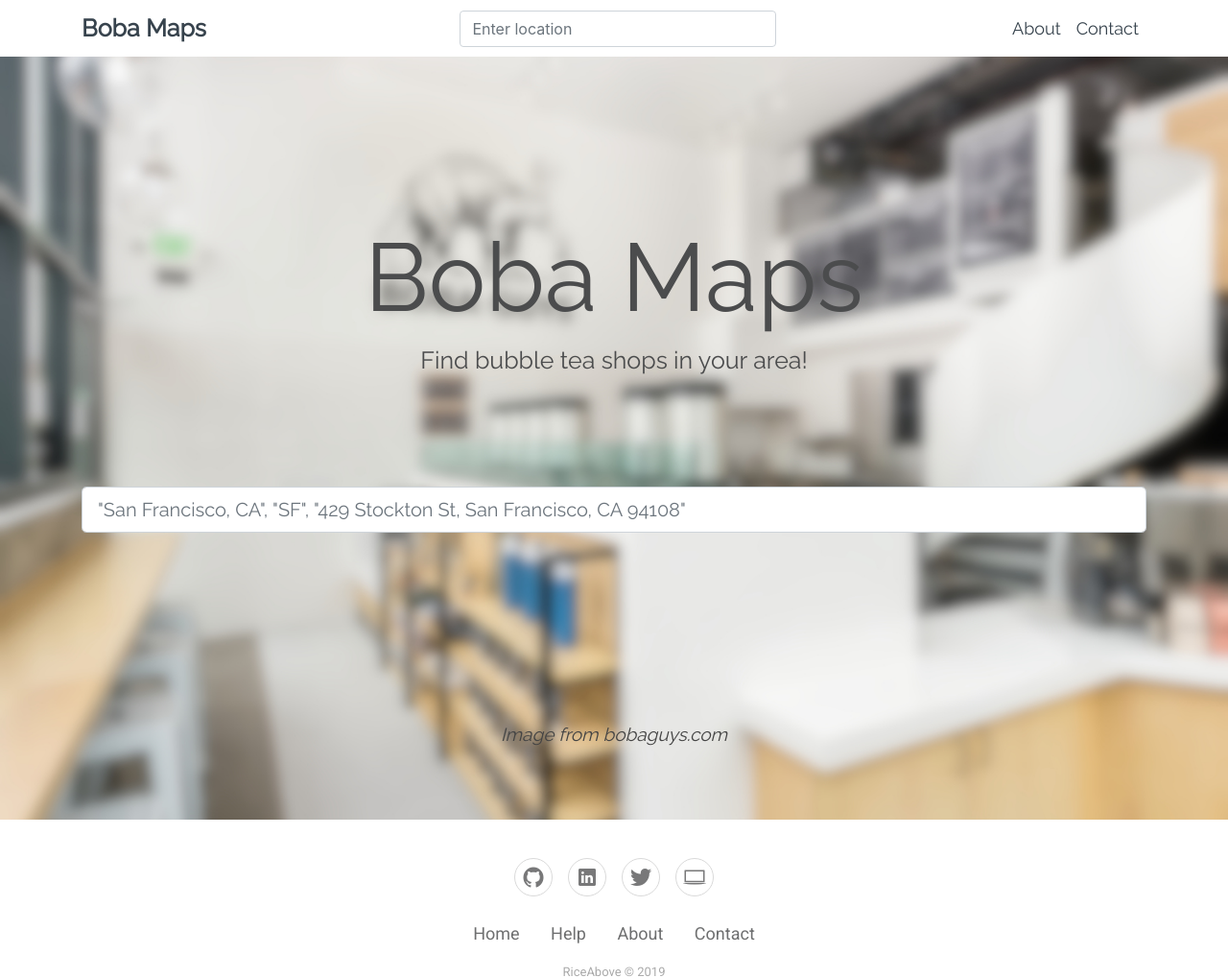
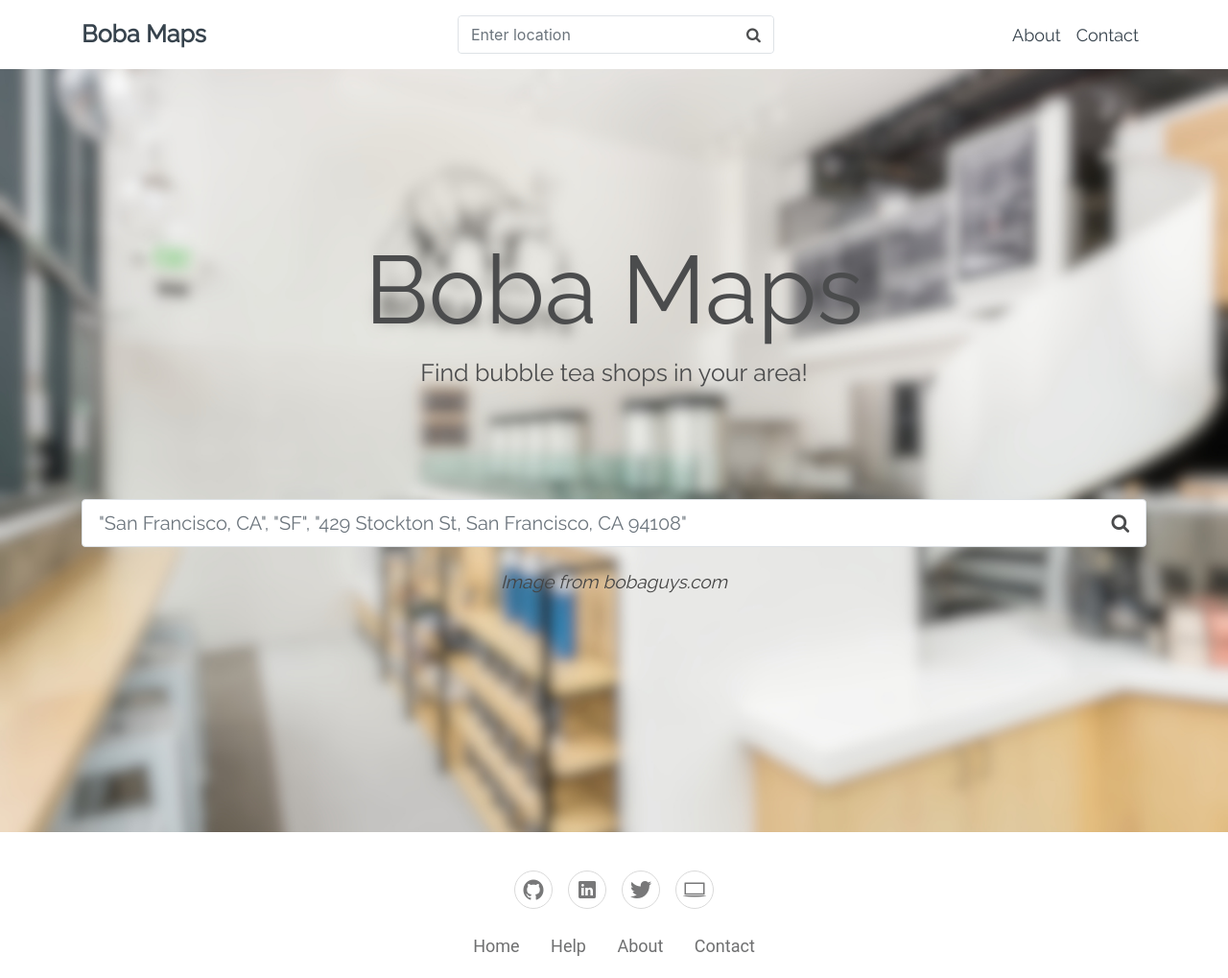
Before and after one commit to gicocarlo/Boba-Maps, a Django app: page / in a window 1280 px wide. Shown: the top 1019 px of the page at 96% size. Run offline with Django 3.2, Linux system fonts and the light colour scheme; some libraries are stand-ins or nearby versions.

Commit message:
added search button

```diff
--- a/src/shops/views.py
+++ b/src/shops/views.py
@@ -62,6 +62,8 @@ def boba_shops():
     return boba_list
 
 def shops_view(request):
+    # if request.method == 'GET':
+
     boba_list = boba_shops()
     boba_dict = {'boba_list': boba_list}
     return render(request, 'shops.html', boba_dict)
--- a/src/templates/bootstrap_head.html
+++ b/src/templates/bootstrap_head.html
@@ -1,7 +1,7 @@
 <meta name="viewport" content="width=device-width, initial-scale=1.0, shrink-to-fit=no">
 <link rel="stylesheet" href="https://cdnjs.cloudflare.com/ajax/libs/twitter-bootstrap/4.3.1/css/bootstrap.min.css">
 <link rel="stylesheet" href="https://cdnjs.cloudflare.com/ajax/libs/ionicons/2.0.1/css/ionicons.min.css">
-<link rel="stylesheet" href="https://fonts.googleapis.com/css?family=Roboto">
+<link rel="stylesheet" href="https://cdnjs.cloudflare.com/ajax/libs/font-awesome/4.7.0/css/font-awesome.min.css">
 <link rel="stylesheet" href="https://fonts.googleapis.com/css?family=Raleway">
 {% load static %}
 <link rel="stylesheet" href="{% static 'css/styles.min.css' %}">
--- a/src/templates/foot.html
+++ b/src/templates/foot.html
@@ -2,7 +2,7 @@
     <footer style="font-family: Roboto, sans-serif;">
         <div class="social"><a href="https://github.com/RiceAbove" target="_blank"><i class="icon ion-social-github"></i></a><a href="https://www.linkedin.com/in/gico/" target="_blank"><i class="icon ion-social-linkedin"></i></a><a href="https://twitter.com/RiceAbove" target="_blank"><i class="icon ion-social-twitter"></i></a><a href="https://gicocarlo.me/" target="_blank"><i class="icon ion-laptop"></i></a></div>
         <ul class="list-inline">
-            <li class="list-inline-item"><a href="../">Home</a></li>
+            <li class="list-inline-item"><a href="/">Home</a></li>
             <li class="list-inline-item"><a href="#">Help</a></li>
             <li class="list-inline-item"><a href="/about">About</a></li>
             <li class="list-inline-item"><a href="#">Contact</a></li>
--- a/src/templates/home.html
+++ b/src/templates/home.html
@@ -11,10 +11,11 @@
             </div>
             <div class="container">
                 <form>
-                      <div class="form-group"><input class="form-control form-control-lg" type="text" style="font-family: Raleway, sans-serif;" placeholder="&quot;San Francisco, CA&quot;, &quot;SF&quot;, &quot;429 Stockton St, San Francisco, CA 94108&quot;"></div>
+                    <div class="form-group bg-white border rounded d-flex" style="background-color: #f0f0f0;"><input class="border-white form-control form-control-lg" type="text" style="font-family: Raleway, sans-serif;" placeholder="&quot;San Francisco, CA&quot;, &quot;SF&quot;, &quot;429 Stockton St, San Francisco, CA 94108&quot;">
+                        <button
+                            class="btn btn-primary btn-lg border-white" type="button" style="background-color: #ffffff;"><i class="fa fa-search" style="color: #4b4c4d;"></i></button>
+                    </div>
                 </form>
-              </div>
-              <div class="container" style="margin-top: 190px;"><em style="font-size: 19px;background-color: rgba(254,254,254,0);color: #444444;">Image from bobaguys.com</em></div>
-          </div>
+            </div><em style="font-size: 19px;background-color: rgba(254,254,254,0);color: #444444;">Image from bobaguys.com</em></div>
     </div>
 {% endblock %}
--- a/src/templates/nav.html
+++ b/src/templates/nav.html
@@ -1,5 +1,5 @@
 <nav class="navbar navbar-dark navbar-expand-md sticky-top navigation-clean-search" style="background-color: rgba(255,255,255,0.7);">
-    <div class="container"><a href="../" style="font-family: Raleway, sans-serif;color: #37434d;font-size: 25px;font-weight: bold;font-style: normal;padding-left: 0px;padding-bottom: 0px;padding-right: 19px;">Boba Maps</a><button data-toggle="collapse" class="navbar-toggler"
+    <div class="container"><a href="/" style="font-family: Raleway, sans-serif;color: #37434d;font-size: 25px;font-weight: bold;font-style: normal;padding-left: 0px;padding-bottom: 0px;padding-right: 19px;">Boba Maps</a><button data-toggle="collapse" class="navbar-toggler"
             data-target="#navcol-1" style="background-color: #aaaaaa;"><span class="sr-only">Toggle navigation</span><span class="navbar-toggler-icon"></span></button>
         <div class="collapse navbar-collapse text-left" id="navcol-1">
             <ul class="nav navbar-nav">
@@ -7,7 +7,7 @@
             </ul>
             <form class="form-inline mx-auto" target="_self">
                 <div class="form-group"><label for="search-field"></label></div>
-                <div class="form-group" style="width: 330px;"><input class="form-control" type="search" style="width: 330px;" placeholder="Enter location"></div>
-            </form><a href="/about" style="font-family: Raleway, sans-serif;font-weight: normal;color: #37434d;font-size: 18px;padding: 8px;padding-right: 8px;padding-left: 0px;">About</a><a href="#" style="font-family: Raleway, sans-serif;font-weight: normal;color: #37434d;font-size: 18px;padding: 8px;padding-right: 8px;padding-left: 8px;">Contact</a></div>
+                <div class="form-group border rounded d-flex" style="width: 330px;margin-top: 8px;margin-bottom: 8px;"><input class="border-white form-control" type="search" style="width: 287px;" placeholder="Enter location"><button class="btn btn-primary border-white" type="button" style="background-color: rgba(255,255,255,0);"><i class="fa fa-search" style="color: #4b4c4d;"></i></button></div>
+            </form><a href="/about" style="font-family: Raleway, sans-serif;font-weight: normal;color: #37434d;font-size: 18px;padding: 8px;padding-right: 8px;padding-left: 5px;">About</a><a href="#" style="font-family: Raleway, sans-serif;font-weight: normal;color: #37434d;font-size: 18px;padding: 8px;padding-right: 8px;padding-left: 8px;">Contact</a></div>
     </div>
 </nav>
```
Lines whose indentation alone changed are shown as unchanged.
